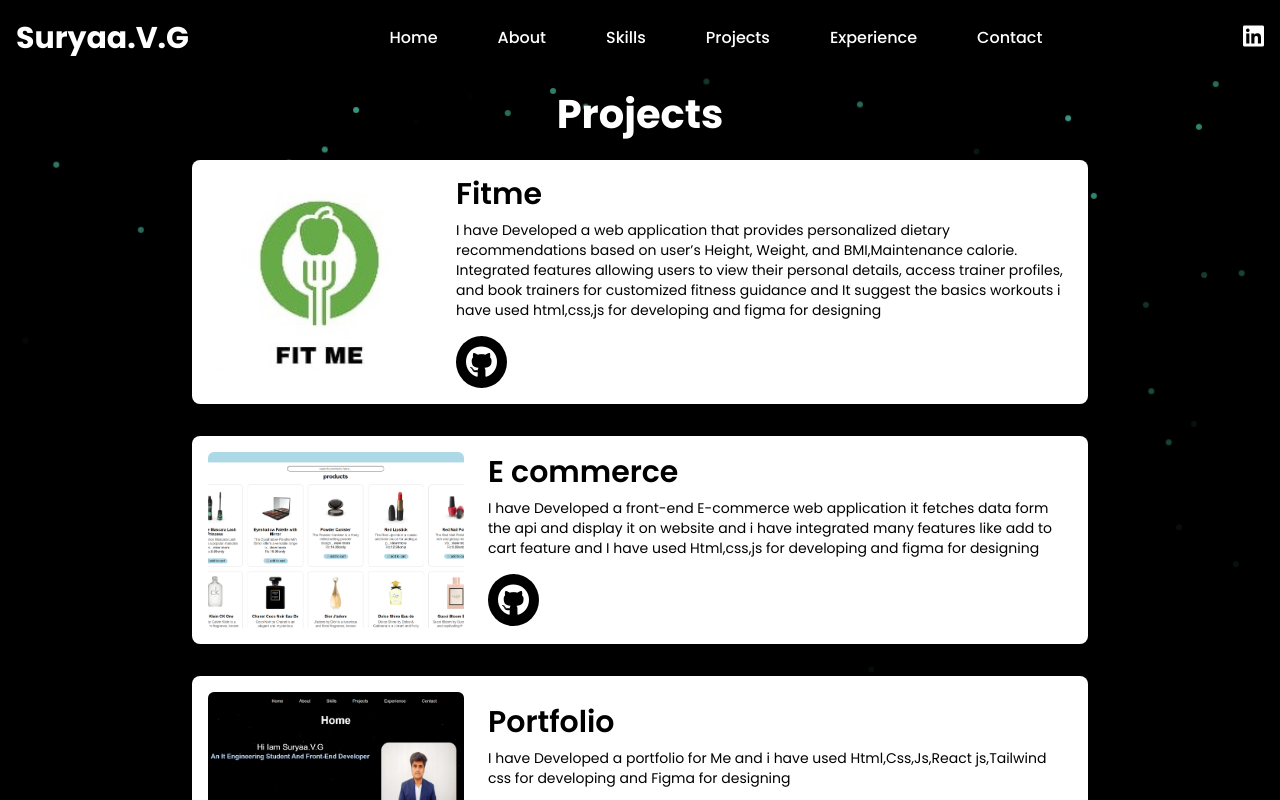
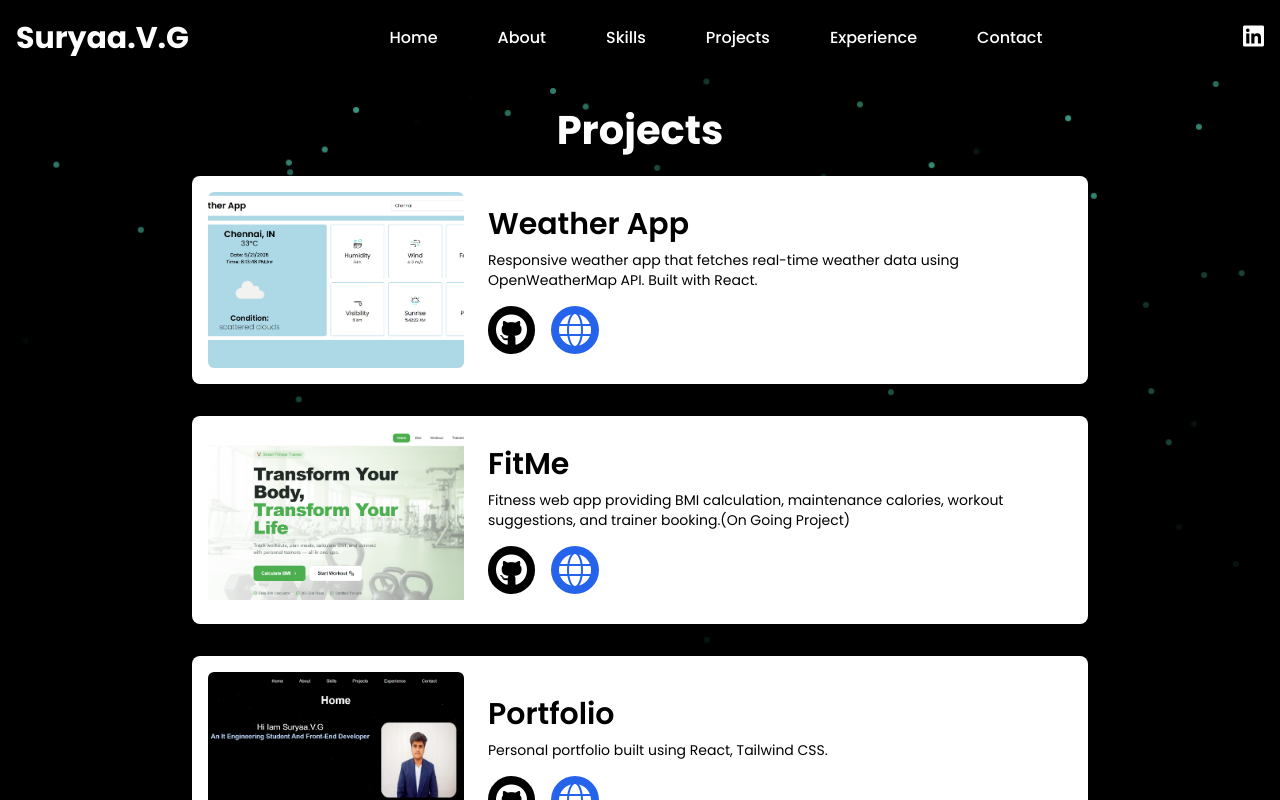
Before and after one commit to suryaa200525/portfolio, a React (Vite) app: page /projects in a window 1280 px wide. Shown: the top 800 px of the page. Built offline with nearby package versions, Linux system fonts and the light colour scheme; a web font is replaced by a local one.

Commit message:
Updated projects section

```diff
--- a/src/About.jsx
+++ b/src/About.jsx
@@ -19,7 +19,7 @@ function About() {
                 View Projects
               </button>
             </a>
-            <a href="/resume.pdf" target="_blank" rel="noopener noreferrer">
+            <a href="https://drive.google.com/file/d/14w_M2ecBKPwLQq5pT5TU468UyaI9EoUh/view?usp=drivesdk" target="_blank" rel="noopener noreferrer">
               <button className="btn border border-blue-600 text-blue-600 px-6 py-2 rounded hover:bg-blue-600 hover:text-white transition-all">
                 Download Resume
               </button>
--- a/src/Project.jsx
+++ b/src/Project.jsx
@@ -1,43 +1,47 @@
 import '@fortawesome/fontawesome-free/css/all.min.css';
 
+function Project({ img, name, description, githubLink, liveLink }) {
+    return (
+        <div className="flex justify-center w-full p-4">
+            <div className="bg-white text-black rounded-lg shadow-md w-full max-w-4xl p-4 flex flex-col sm:flex-row sm:items-center">
 
-function Project(props) {
-    return (
-        <>
+                <img
+                    src={img}
+                    alt={name}
+                    className="h-52 sm:h-44 sm:w-64 object-cover rounded-md mb-4 sm:mb-0 sm:mr-6"
+                />
 
-            <div className="flex justify-center items-center w-full p-4">
-                <div className="bg-white text-black rounded-lg shadow-md w-full max-w-4xl p-4 flex flex-col sm:flex-row sm:items-center">
-                    <img
-                        src={props.img}
-                        alt="Project Preview"
-                        className="h-52 sm:h-44 sm:w-64 object-cover rounded-md mb-4 sm:mb-0 sm:mr-6"
-                            />
+                <div className="flex flex-col justify-between w-full">
+                    <div>
+                        <h1 className="mb-2 font-semibold text-3xl">
+                            {name}
+                        </h1>
+                        <p className="text-sm mb-4">
+                            {description}
+                        </p>
+                    </div>
 
-                    <div className="flex flex-col justify-between w-full text-center sm:text-left">
-                        <div>
-                            <h1 className="mb-2 text-black font-semibold text-3xl">{props.name}</h1>
-                            <p className="text-sm mb-4">{props.description}</p>
-                        </div>
+                    {/* Action Icons */}
+                    <div className="flex gap-4">
                         <a
-                            href="https://github.com/your-username"
+                            href={githubLink}
                             target="_blank"
                             rel="noopener noreferrer"
-                            className="self-center sm:self-start"
                         >
-                            <i
-                                className="fab fa-github fa-2x"
-                                style={{
-                                    backgroundColor: 'black',
-                                    color: 'white',
-                                    padding: '10px',
-                                    borderRadius: '50%',
-                                }}
-                            ></i>
+                            <i className="fab fa-github fa-2x bg-black text-white p-2 rounded-full"></i>
+                        </a>
+
+                        <a
+                            href={liveLink}
+                            target="_blank"
+                            rel="noopener noreferrer"
+                        >
+                            <i className="fas fa-globe fa-2x bg-blue-600 text-white p-2 rounded-full"></i>
                         </a>
                     </div>
                 </div>
             </div>
-        </>
+        </div>
     );
 }
 
--- a/src/home.jsx
+++ b/src/home.jsx
@@ -6,8 +6,8 @@ function Home(){
 
             <div className="flex flex-col items-center justify-center mt-10 align-middle flex-wrap space-x-6 ">
             <div className="flex flex-col flex-wrap p-2 m-1">
-                <h1 className="text-5xl font-bold text-center">Hi I am Suryaa.V.G </h1>
-                <h1 className="text-blue-200 font-semibold text-2xl text-center mt-8 "> An It Engineering Student And Front-End Developer</h1>
+                <h1 className="ont-bold text-center text-3xl sm:text-4xl md:text-5xl tracking-tight leading-tight">Hi I am Suryaa.V.G </h1>
+                <h1 className="text-blue-200 font-semibold text-xl sm:text-2xl md:text-3xl text-center mt-8 leading-relaxed"> IT Engineering student and Front-End Developer specializing in modern, responsive  web interfaces.</h1>
 
             </div>
             <div className="m-1 p-2 mt-10 ">
--- a/src/projectlist.jsx
+++ b/src/projectlist.jsx
@@ -1,61 +1,65 @@
-import html from './assets/html_photo.png'
-import css from './assets/css.jpg'
-import js from './assets/js_1.png'
-import react_photo from './assets/icon-react.png'
-import Project from "./Project"
-import fitme from './assets/new logo.jpg'
-import portfolio from './assets/portfolio.png'
-import E_Commerce from './assets/e commerce.png'
-import weather_app from './assets/weather_app.png'
+import Project from "./Project";
 
-function Projectlist() {
-    const projectlist = [
+import weather_app from "./assets/weather_app.png";
+
+import portfolio from "./assets/portfolio.png";
+import ecommerce from "./assets/e commerce.png";
+import fitme from "./assets/Fitme.png";
+
+function ProjectList() {
+    const projects = [
+        {
+            img: weather_app,
+            name: "Weather App",
+            description:
+                "Responsive weather app that fetches real-time weather data using OpenWeatherMap API. Built with React.",
+            githubLink: "https://github.com/suryaa200525/Weather-App",
+            liveLink: "https://weatherfully.vercel.app/",
+        },
         {
             img: fitme,
-            projectname: "Fitme",
-            projectdescription: "I have Developed a web application  that provides personalized dietary recommendations based on user’s Height, Weight, and BMI,Maintenance calorie. Integrated features allowing users to view their personal details, access trainer profiles, and book trainers for customized fitness guidance and It suggest the basics workouts i have used html,css,js for developing and figma for designing"
-        },
-        {
-            img:E_Commerce,
-            projectname: "E commerce ",
-            projectdescription: "I have Developed a front-end E-commerce web application it fetches data form the api and display it on website and i have integrated many features like add to cart feature and I have used Html,css,js for developing and figma for designing "
+            name: "FitMe",
+            description:
+                "Fitness web app providing BMI calculation, maintenance calories, workout suggestions, and trainer booking.(On Going Project)",
+            githubLink: "https://github.com/suryaa200525",
+
         },
         {
             img: portfolio,
-            projectname: "Portfolio ",
-            projectdescription: "I have Developed a portfolio for Me and i have used   Html,Css,Js,React js,Tailwind css for developing and Figma for designing "
+            name: "Portfolio",
+            description:
+                "Personal portfolio built using React, Tailwind CSS.",
+            githubLink: "https://github.com/suryaa200525/portfolio",
+            liveLink: "https://portfolio-suryaa200525s-projects.vercel.app/projects",
         },
         {
-            img: css,
-            projectname: "GPA and CGPA calculator ",
-            projectdescription: " I have Developed a Web application for calculating GPA and CGPA Where user want to enter their subjects and credits based on user data gpa and cgpa is calculated "
+            img: ecommerce,
+            name: "E-Commerce",
+            description:
+                "Frontend e-commerce website with add-to-cart functionality and API-based product listing.",
+            githubLink: "https://github.com/suryaa200525/e-commerce",
+            liveLink: "https://e-commerce-landing-page-mu-liard.vercel.app/",
         },
-        {
-            img: weather_app,
-            projectname: "Weather App",
-            projectdescription: "  A responsive app that fetches real-time weather data (temperature, humidity, pressure, feels like) using the OpenWeatherMap API. Built with React and styled for mobile and desktop. "
-        }
     ];
 
-    const list = projectlist.map((project, index) => (
-        <Project
-            key={index}
-            img={project.img}
-            name={project.projectname}
-            description={project.projectdescription}
-        />
-    ));
+    return (
+        <section id="projects" className="w-full">
+            <h1 className="font-bold text-[40px] text-center mt-6">
+                Projects
+            </h1>
 
-    return (
-        <>
-         <h1 className="font-poppins font-bold  text-[40px] mt-2 text-center">Projects</h1>
-
-         <div>
-            {list}
-        </div>
-        </>
-
+            {projects.map((project, index) => (
+                <Project
+                    key={index}
+                    img={project.img}
+                    name={project.name}
+                    description={project.description}
+                    githubLink={project.githubLink}
+                    liveLink={project.liveLink}
+                />
+            ))}
+        </section>
     );
 }
 
-export default Projectlist;
+export default ProjectList;
```
Also changed, not shown: src/assets/fitme.png, 1 other file (tests, documents, lock files or other folders).
